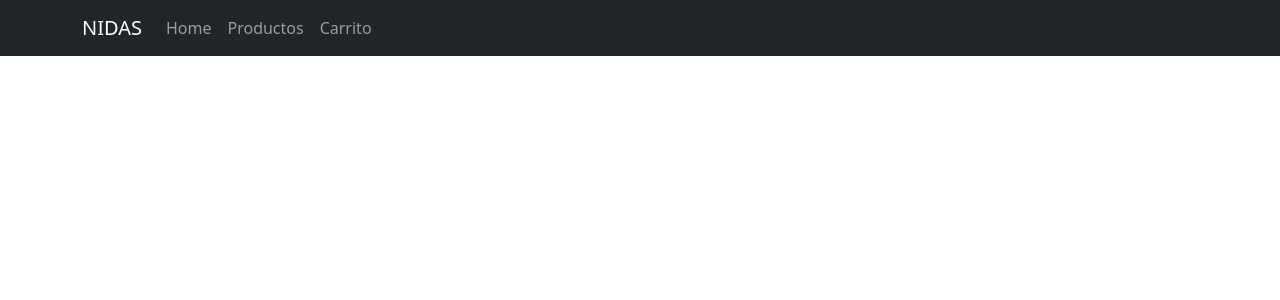
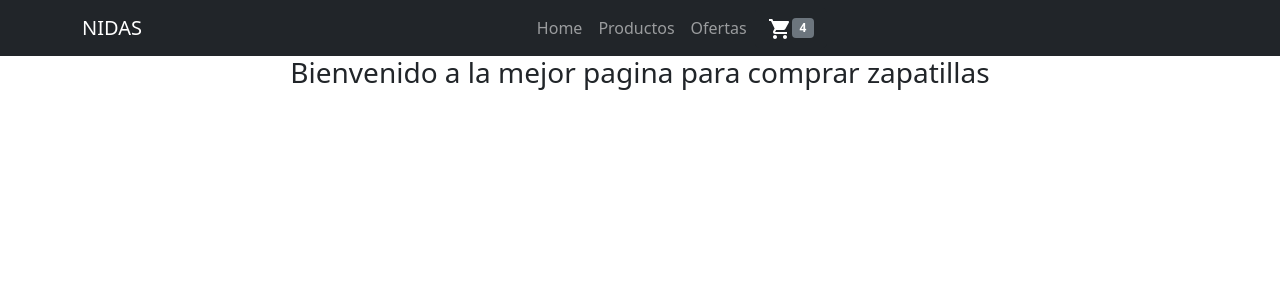
Before and after one commit to valencesca/React, a JavaScript app: page / in a window 1280 px wide. Shown: the top 300 px of the page. Built offline with nearby package versions, Linux system fonts and the light colour scheme; the HTML template or start-up script is replaced by a standard one.

Commit message:
Agrego clases CartWidget y ItemListContainer

```diff
--- a/package.json
+++ b/package.json
@@ -3,6 +3,10 @@
   "version": "0.1.0",
   "private": true,
   "dependencies": {
+    "@emotion/react": "^11.9.3",
+    "@emotion/styled": "^11.9.3",
+    "@mui/icons-material": "^5.8.4",
+    "@mui/material": "^5.8.7",
     "@testing-library/jest-dom": "^5.16.4",
     "@testing-library/react": "^13.3.0",
     "@testing-library/user-event": "^13.5.0",
--- a/src/App.js
+++ b/src/App.js
@@ -1,9 +1,11 @@
 import './App.css';
 import NavBar from './components/NavBar';
+import {ItemListContainer} from './components/ItemListContainer'
 function App() {
   return(
     <div className="App">
       <NavBar />
+      <ItemListContainer greeting = "Bienvenido a la mejor pagina para comprar zapatillas"/>
     </div>
   );
 }
--- /dev/null
+++ b/src/components/CartWidget.js
@@ -0,0 +1,13 @@
+import 'bootstrap/dist/css/bootstrap.min.css';
+import { Button,span } from 'react-bootstrap';
+import Badge from 'react-bootstrap/Badge'
+import ShoppingCartIcon from '@mui/icons-material/ShoppingCart';
+
+export const CartWidget = () => {
+    return (
+        <Button variant="dark">
+            <ShoppingCartIcon/><Badge bg="secondary">4</Badge>
+            {/* <span className="visually-hidden">unread messages</span> */}
+        </Button>
+    );
+}
--- /dev/null
+++ b/src/components/ItemListContainer.js
@@ -0,0 +1,5 @@
+export const ItemListContainer = (props) => {
+    return(
+        <h3>{props.greeting}</h3>
+    );
+}
--- a/src/components/NavBar.js
+++ b/src/components/NavBar.js
@@ -1,18 +1,20 @@
 import 'bootstrap/dist/css/bootstrap.min.css';
-import { Container, NavDropdown, Col, Nav } from 'react-bootstrap';
+import { Container, Nav } from 'react-bootstrap';
 import Navbar from 'react-bootstrap/Navbar';
+import {CartWidget} from "./CartWidget";
 const NavBar = () =>{
     return (
         <Navbar bg="dark" expand="lg" variant="dark">
           <Container>
             <Navbar.Brand href="#home">NIDAS</Navbar.Brand>
             <Navbar.Toggle aria-controls="basic-navbar-nav" />
-            <Navbar.Collapse id="basic-navbar-nav">
-              <Nav className="me-auto">
+            <Navbar.Collapse id="basic-navbar-nav" className="justify-content-center">
+              <Nav>
                 <Nav.Link href="#home">Home</Nav.Link>
                 <Nav.Link href="#link">Productos</Nav.Link>
-                <Nav.Link href="#link">Carrito</Nav.Link>
+                <Nav.Link href="#link">Ofertas</Nav.Link>
               </Nav>
+              <CartWidget />
             </Navbar.Collapse>
           </Container>
         </Navbar>
```
Also changed, not shown: src/img/shopping-cart-png-icon-0.jpg (added), 1 other file (tests, documents, lock files or other folders).
